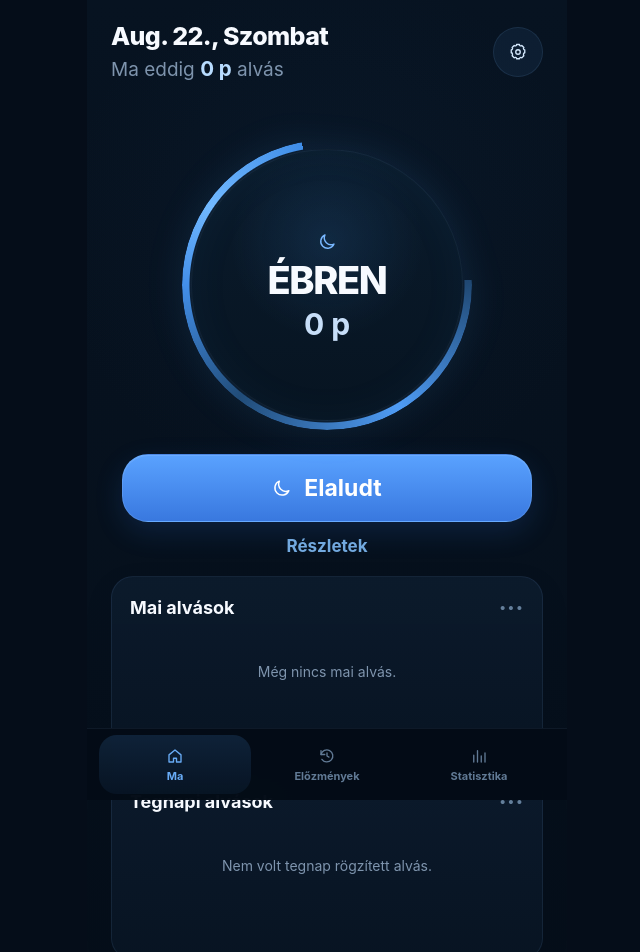
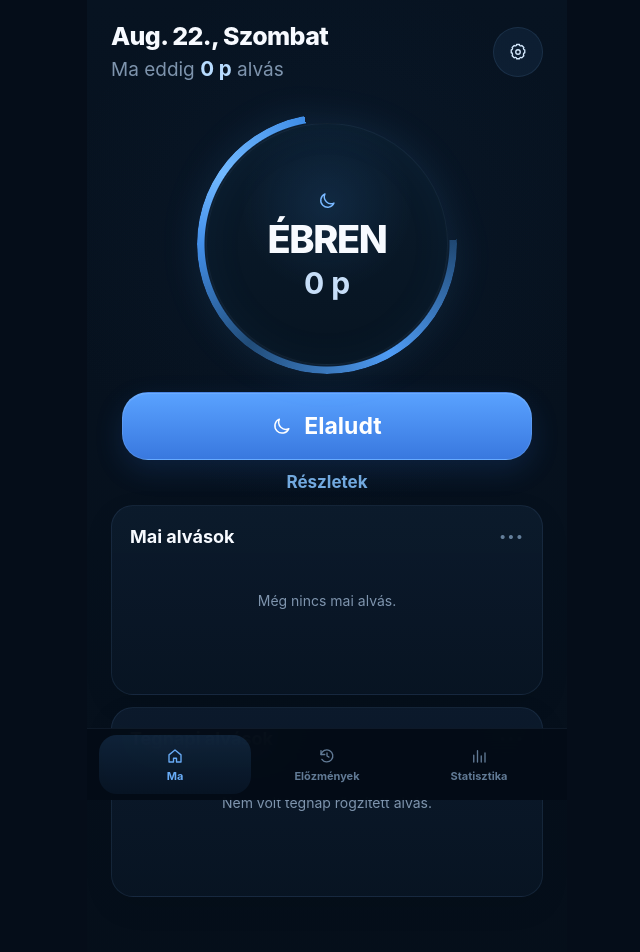
Before and after one commit to czkiii/botond-sleep-tracker, a React (Vite) app: page / in a window 1280 px wide. Shown: the top 952 px of the page, without its empty margins (313-953 px from the left). Built offline with nearby package versions, Linux system fonts and the light colour scheme.

Commit message:
Fit today and yesterday sleep cards on home screen

```diff
--- a/src/ux-tuning.css
+++ b/src/ux-tuning.css
@@ -1,12 +1,13 @@
 :root {
   --screen-pad: clamp(18px, 4.8vw, 24px);
   --cta-width: min(95%, 430px);
+  --orb-size: clamp(210px, 55vw, 260px);
 }
 
 /* Today: use the available space for the important information. */
 .compact-header {
   min-height: 72px;
-  margin-bottom: 8px;
+  margin-bottom: 6px;
 }
 .date-label {
   font-size: clamp(21px, 5.3vw, 25px);
@@ -20,6 +21,10 @@
   font-size: 1.08em;
   color: #b8dcff;
 }
+.status-orb {
+  margin-top: clamp(14px, 2.5vh, 22px);
+  margin-bottom: 18px;
+}
 .primary-action {
   width: var(--cta-width);
   height: clamp(68px, 8.2vh, 76px);
@@ -29,8 +34,20 @@
 }
 .text-action {
   font-size: clamp(15px, 3.8vw, 17px);
-  padding-top: 14px;
-  padding-bottom: 16px;
+  padding-top: 12px;
+  padding-bottom: 13px;
+}
+.sleep-cards-stack {
+  display: grid;
+  gap: 12px;
+  width: 100%;
+}
+.sleep-cards-stack .today-card {
+  margin-top: 0;
+  min-height: 190px;
+}
+.yesterday-card {
+  margin-bottom: calc(var(--tab-height) + env(safe-area-inset-bottom) + 14px);
 }
 
 /* Real touch-scroll wheel picker. */
@@ -159,6 +176,7 @@
 }
 
 @media (max-width: 370px) {
+  :root { --orb-size: 198px; }
   .wheel-columns.custom-wheel,
   .wheel-column { height: 166px; }
   .wheel-column { padding: 60px 0; }
```
